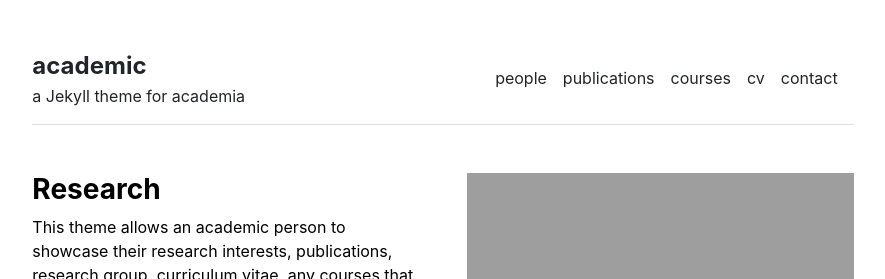
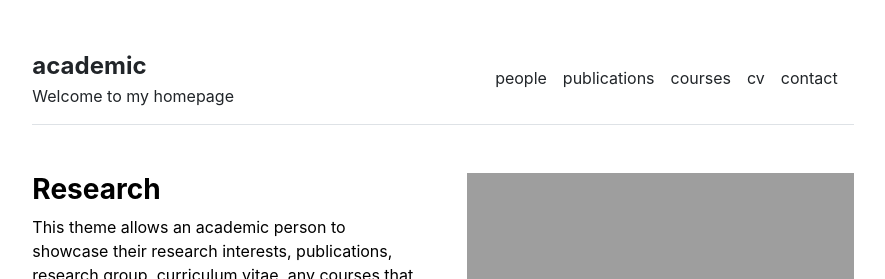
Before and after one commit to akakpokonou/akakpokonou.github.io, a Jekyll site: the page built from index.md, in a window 1280 px wide. Shown: the top 279 px of the page, without its empty margins (197-1082 px from the left). Built offline with Jekyll 4.4.1, drawn with Linux system fonts in a browser that asks for light colours.

Commit message:
Update _config.yml

```diff
--- a/_config.yml
+++ b/_config.yml
@@ -1,4 +1,4 @@
 url: "" # the base hostname & protocol for your site, e.g. http://example.com
 baseurl: "" # the subpath of your site, e.g. /blog
 title: "academic" # the name of your site, e.g. ACME Corp.
-description: "a Jekyll theme for academia"
+description: "Welcome to my homepage"
```
